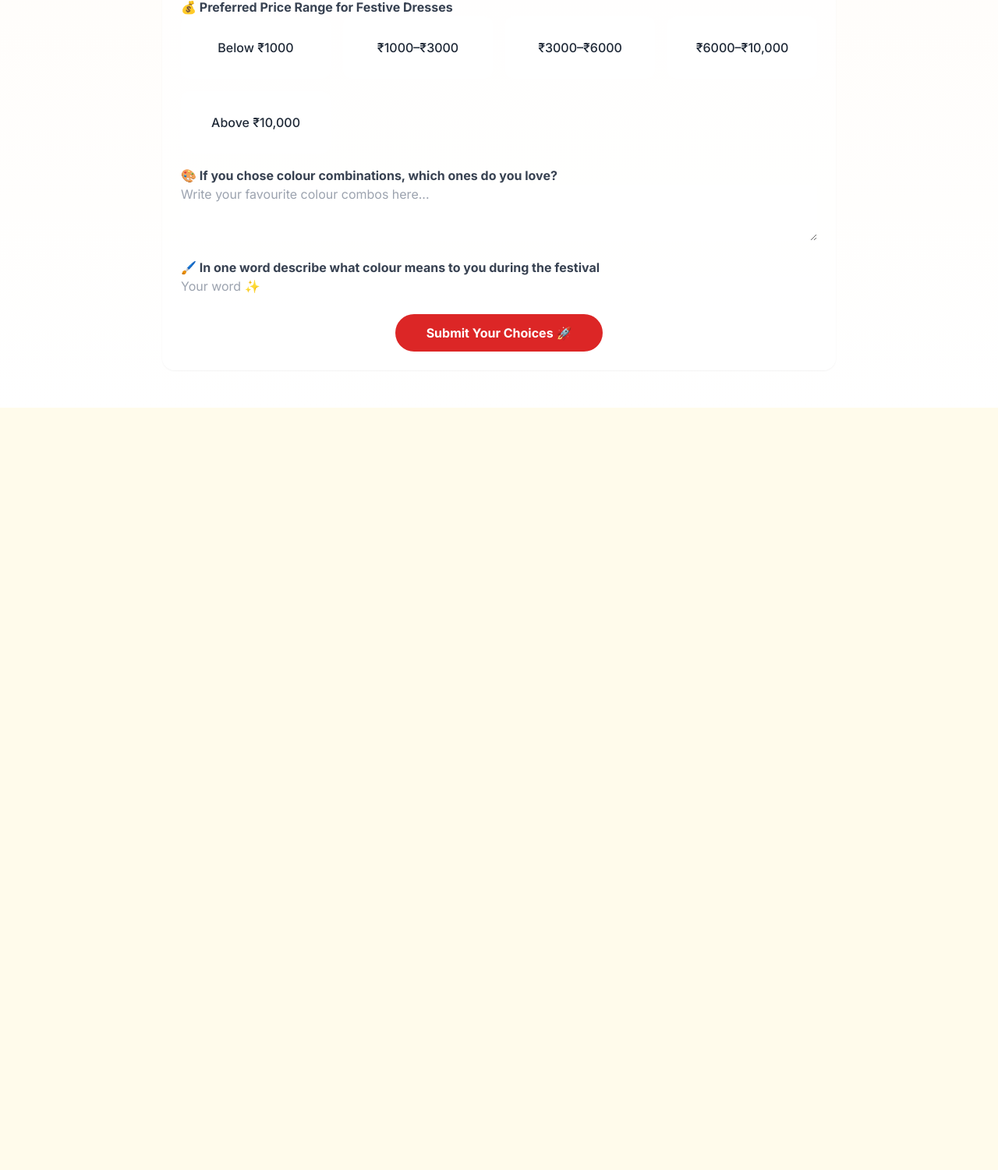
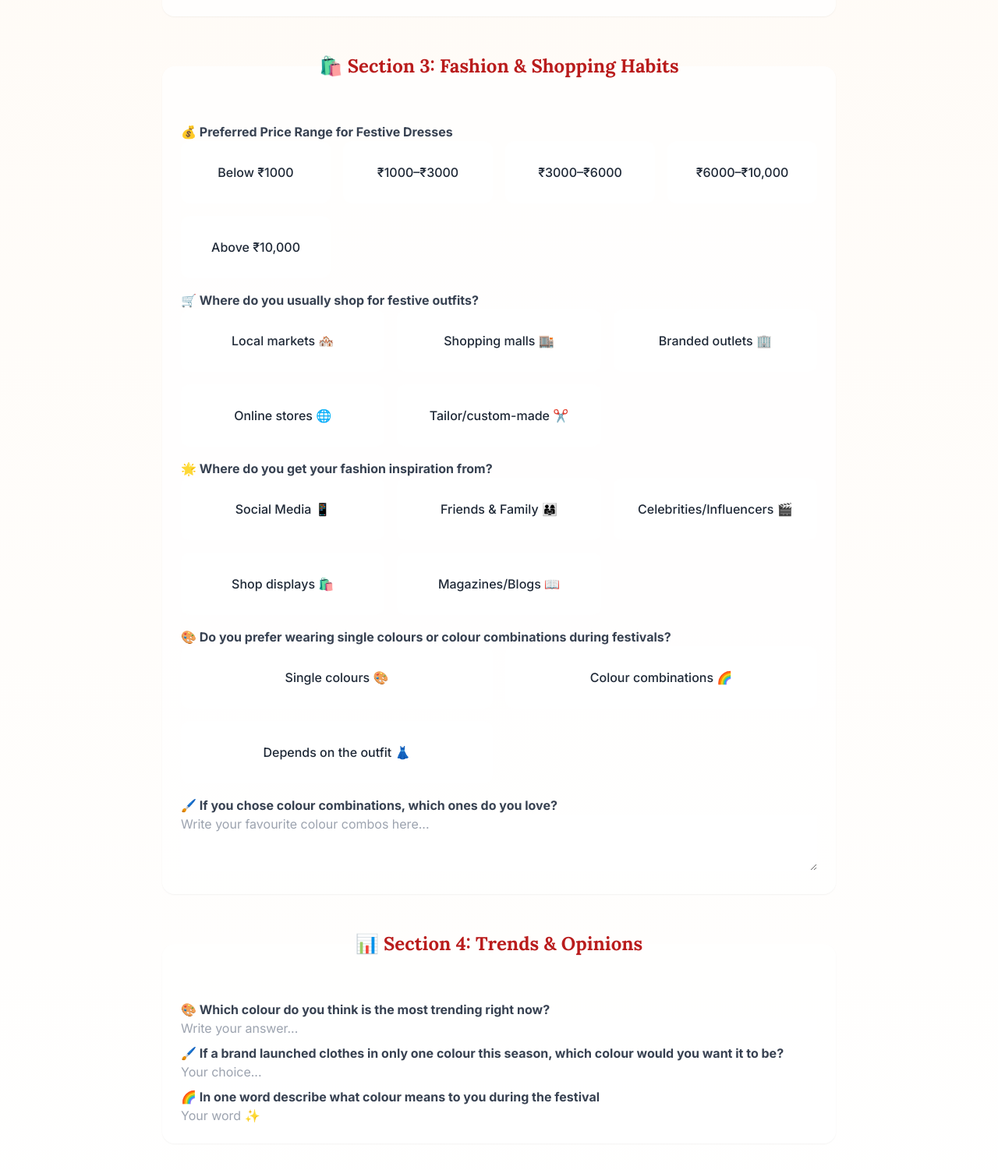
Before and after one commit to jewelshell/my-css-project, a plain HTML site: page index.html in a window 1280 px wide. Shown: the part 1339-2840 px from the top of the page at 78% size. Before the commit the page ends 1862 px from the top, so only its background shows below. Drawn offline with nearby package versions, Linux system fonts and the light colour scheme.

Commit message:
Update index.html

```diff
--- a/index.html
+++ b/index.html
@@ -10,43 +10,12 @@
 <link href="https://fonts.googleapis.com/css2?family=Inter:wght@400;500;700&family=Lora:ital,wght@0,400..700;1,400..700&display=swap" rel="stylesheet">
 <style>
 body { font-family: 'Inter', sans-serif; background: linear-gradient(to bottom, #fff8f0, #fff); }
-h1, h2, h3, legend { font-family: 'Lora', serif; }
-.option-card {
-  transition: all 0.3s ease-in-out;
-  background-color: white;
-  cursor: pointer;
-  min-height: 80px;
-  display: flex;
-  flex-direction: column;
-  align-items: center;
-  justify-content: center;
-  border-radius: 0.75rem;
-  padding: 0.75rem;
-  position: relative;
-  text-align: center;
-  font-weight: 500;
-}
+h1,h2,h3,legend { font-family: 'Lora', serif; }
+.option-card { transition: all 0.3s ease-in-out; background-color: white; cursor: pointer; min-height: 80px; display: flex; flex-direction: column; align-items: center; justify-content: center; border-radius: 0.75rem; padding: 0.75rem; position: relative; text-align: center; font-weight: 500; }
 .option-card span { word-break: break-word; }
-.option-card.selected {
-  outline: 4px solid #EF4444;
-  outline-offset: 2px;
-  transform: scale(1.08) rotate(1deg);
-  box-shadow: 0 10px 20px -3px rgb(0 0 0 / 0.2), 0 6px 8px -4px rgb(0 0 0 / 0.1);
-  background: linear-gradient(135deg, #fff1f0, #ffe7b2);
-}
-.option-card:hover {
-  transform: scale(1.05);
-  box-shadow: 0 12px 22px -4px rgb(0 0 0 / 0.25);
-}
-.option-card::after {
-  content: "✨🪔🎉";
-  position: absolute;
-  top: -10px;
-  right: -10px;
-  font-size: 1.2rem;
-  opacity: 0;
-  transition: all 0.3s ease-in-out;
-}
+.option-card.selected { outline: 4px solid #EF4444; outline-offset: 2px; transform: scale(1.08) rotate(1deg); box-shadow: 0 10px 20px -3px rgb(0 0 0 / 0.2), 0 6px 8px -4px rgb(0 0 0 / 0.1); background: linear-gradient(135deg, #fff1f0, #ffe7b2);}
+.option-card:hover { transform: scale(1.05); box-shadow: 0 12px 22px -4px rgb(0 0 0 / 0.25);}
+.option-card::after { content: "✨🪔🎉"; position: absolute; top: -10px; right: -10px; font-size: 1.2rem; opacity: 0; transition: all 0.3s ease-in-out;}
 .option-card:hover::after { opacity: 1; transform: translate(-5px,-5px) rotate(10deg);}
 .checkmark { position: absolute; top: 5px; right: 8px; font-size: 1.2rem; display: none; }
 .option-card.selected .checkmark { display: block; }
@@ -83,7 +52,7 @@ We are conducting a short survey to find out the trending colours, styles, and f
 </div>
 </fieldset>
 
-<!-- Section 1: Basic Info -->
+<!-- Section 1: Basic Information -->
 <fieldset class="bg-white/80 p-6 rounded-2xl shadow-sm">
 <legend class="text-2xl font-bold mb-6 text-center text-red-700 w-full">🎯 Section 1: Basic Information</legend>
 <div class="grid grid-cols-1 sm:grid-cols-2 gap-6">
@@ -133,6 +102,7 @@ We are conducting a short survey to find out the trending colours, styles, and f
 <label for="location" class="block text-sm font-medium text-gray-700 mb-1">📍 Location (City/Area)</label>
 <input type="text" id="location" name="location" class="form-input block w-full px-3 py-2 border border-gray-300 rounded-md shadow-sm bg-green-50 focus:outline-none sm:text-sm" placeholder="City/Area 🏙️">
 </div>
+
 </div>
 </fieldset>
 
@@ -140,14 +110,16 @@ We are conducting a short survey to find out the trending colours, styles, and f
 <fieldset class="bg-white/80 p-6 rounded-2xl shadow-sm">
 <legend class="text-2xl font-bold mb-6 text-center text-red-700 w-full">🎨 Section 2: Style & Colour Preferences</legend>
 
+<!-- Colour Preference -->
 <div>
 <label class="block mb-2 font-semibold text-gray-700">🌈 Which colour do you feel best represents this festive season?</label>
 <div id="colorOptions" class="grid grid-cols-2 sm:grid-cols-3 md:grid-cols-4 gap-4"></div>
 <input type="hidden" name="colors" id="hiddenColors">
 </div>
 
+<!-- Outfit Preference -->
 <div>
-<label class="block mb-2 font-semibold text-gray-700">👗 What type of outfits do you usually prefer during festivals?</label>
+<label class="block mb-2 font-semibold text-gray-700 mt-4">👗 What type of outfits do you usually prefer during festivals?</label>
 <div id="styleOptions" class="grid grid-cols-2 sm:grid-cols-3 md:grid-cols-3 gap-4">
 <div class="option-card" data-group="style" data-value="Indian">Indian 🧵<span class="checkmark">✔️</span></div>
 <div class="option-card" data-group="style" data-value="Western">Western 👗<span class="checkmark">✔️</span></div>
@@ -156,12 +128,17 @@ We are conducting a short survey to find out the trending colours, styles, and f
 <input type="hidden" name="style" id="hiddenStyle">
 </div>
 
-<!-- Sections 3 & 4: Fashion & Shopping Habits + Trends & Opinions -->
-<!-- All your remaining questions like price, shopping, inspirations, single/mix colours, trending colours, open-ended are included below -->
+<!-- More MCQs for Indian/Western/Formal/Casual colours can be added similarly -->
 
-<!-- Example: Preferred Price Range -->
+</fieldset>
+
+<!-- Section 3: Fashion & Shopping Habits -->
+<fieldset class="bg-white/80 p-6 rounded-2xl shadow-sm">
+<legend class="text-2xl font-bold mb-6 text-center text-red-700 w-full">🛍️ Section 3: Fashion & Shopping Habits</legend>
+
+<!-- Price Range -->
 <div>
-<label class="block font-semibold text-gray-700 mt-4">💰 Preferred Price Range for Festive Dresses</label>
+<label class="block font-semibold text-gray-700 mt-2">💰 Preferred Price Range for Festive Dresses</label>
 <div id="budgetOptions" class="grid grid-cols-2 sm:grid-cols-3 md:grid-cols-4 gap-4">
 <div class="option-card" data-group="budget" data-value="Below ₹1000">Below ₹1000 <span class="checkmark">✔️</span></div>
 <div class="option-card" data-group="budget" data-value="₹1000–₹3000">₹1000–₹3000 <span class="checkmark">✔️</span></div>
@@ -172,17 +149,70 @@ We are conducting a short survey to find out the trending colours, styles, and f
 <input type="hidden" name="budget" id="hiddenBudget">
 </div>
 
-<!-- Open-ended: Colour combinations -->
+<!-- Shopping Place -->
 <div>
-<label class="block font-semibold text-gray-700 mt-4">🎨 If you chose colour combinations, which ones do you love?</label>
+<label class="block font-semibold text-gray-700 mt-4">🛒 Where do you usually shop for festive outfits?</label>
+<div id="shoppingOptions" class="grid grid-cols-2 sm:grid-cols-3 md:grid-cols-3 gap-4">
+<div class="option-card" data-group="shopping" data-value="Local markets">Local markets 🏘️<span class="checkmark">✔️</span></div>
+<div class="option-card" data-group="shopping" data-value="Shopping malls">Shopping malls 🏬<span class="checkmark">✔️</span></div>
+<div class="option-card" data-group="shopping" data-value="Branded outlets">Branded outlets 🏢<span class="checkmark">✔️</span></div>
+<div class="option-card" data-group="shopping" data-value="Online stores">Online stores 🌐<span class="checkmark">✔️</span></div>
+<div class="option-card" data-group="shopping" data-value="Tailor/custom-made">Tailor/custom-made ✂️<span class="checkmark">✔️</span></div>
+</div>
+<input type="hidden" name="shopping" id="hiddenShopping">
+</div>
+
+<!-- Inspiration -->
+<div>
+<label class="block font-semibold text-gray-700 mt-4">🌟 Where do you get your fashion inspiration from?</label>
+<div id="inspirationOptions" class="grid grid-cols-2 sm:grid-cols-3 md:grid-cols-3 gap-4">
+<div class="option-card" data-group="inspiration" data-value="Social Media">Social Media 📱<span class="checkmark">✔️</span></div>
+<div class="option-card" data-group="inspiration" data-value="Friends & Family">Friends & Family 👨‍👩‍👧<span class="checkmark">✔️</span></div>
+<div class="option-card" data-group="inspiration" data-value="Celebrities/Influencers">Celebrities/Influencers 🎬<span class="checkmark">✔️</span></div>
+<div class="option-card" data-group="inspiration" data-value="Shop displays">Shop displays 🛍️<span class="checkmark">✔️</span></div>
+<div class="option-card" data-group="inspiration" data-value="Magazines/Blogs">Magazines/Blogs 📖<span class="checkmark">✔️</span></div>
+</div>
+<input type="hidden" name="inspiration" id="hiddenInspiration">
+</div>
+
+<!-- Single/Combination -->
+<div>
+<label class="block font-semibold text-gray-700 mt-4">🎨 Do you prefer wearing single colours or colour combinations during festivals?</label>
+<div id="singleCombo" class="grid grid-cols-2 gap-4">
+<div class="option-card" data-group="singleCombo" data-value="Single colours">Single colours 🎨<span class="checkmark">✔️</span></div>
+<div class="option-card" data-group="singleCombo" data-value="Colour combinations">Colour combinations 🌈<span class="checkmark">✔️</span></div>
+<div class="option-card" data-group="singleCombo" data-value="Depends on the outfit">Depends on the outfit 👗<span class="checkmark">✔️</span></div>
+</div>
+<input type="hidden" name="singleCombo" id="hiddenSingleCombo">
+</div>
+
+<!-- Colour combinations open text -->
+<div>
+<label class="block font-semibold text-gray-700 mt-4">🖌️ If you chose colour combinations, which ones do you love?</label>
 <textarea name="colorCombination" rows="3" class="form-input w-full" placeholder="Write your favourite colour combos here..."></textarea>
 </div>
+</fieldset>
 
-<!-- Short answer for colour meaning -->
+<!-- Section 4: Trends & Opinions -->
+<fieldset class="bg-white/80 p-6 rounded-2xl shadow-sm">
+<legend class="text-2xl font-bold mb-6 text-center text-red-700 w-full">📊 Section 4: Trends & Opinions</legend>
+
 <div>
-<label class="block font-semibold text-gray-700 mt-4">🖌️ In one word describe what colour means to you during the festival</label>
+<label class="block font-semibold text-gray-700 mt-2">🎨 Which colour do you think is the most trending right now?</label>
+<input type="text" name="trendingColour" class="form-input w-full" placeholder="Write your answer...">
+</div>
+
+<div>
+<label class="block font-semibold text-gray-700 mt-2">🖌️ If a brand launched clothes in only one colour this season, which colour would you want it to be?</label>
+<input type="text" name="brandColour" class="form-input w-full" placeholder="Your choice...">
+</div>
+
+<div>
+<label class="block font-semibold text-gray-700 mt-2">🌈 In one word describe what colour means to you during the festival</label>
 <input type="text" name="colourMeaning" class="form-input w-full" placeholder="Your word ✨">
 </div>
+
+</fieldset>
 
 <div class="text-center pt-6">
 <button type="submit" class="bg-red-600 text-white font-bold py-3 px-10 rounded-full hover:bg-red-700 focus:outline-none focus:ring-4 focus:ring-red-300 transition-all duration-300 transform hover:scale-105">
@@ -199,7 +229,7 @@ Submit Your Choices 🚀
 
 <script>
 document.addEventListener('DOMContentLoaded', () => {
-    const multiGroups=['color','style','age','gender','budget'];
+  const multiGroups=['color','style','age','gender','budget','shopping','inspiration','singleCombo'];
   document.querySelectorAll('.option-card').forEach(card=>{
     card.addEventListener('click',()=>{
       const group=card.dataset.group;
@@ -217,6 +247,9 @@ document.addEventListener('DOMContentLoaded', () => {
     document.getElementById('hiddenColors').value = Array.from(document.querySelectorAll('.option-card.selected[data-group="color"]')).map(e=>e.dataset.value).join(', ');
     document.getElementById('hiddenStyle').value = document.querySelector('.option-card.selected[data-group="style"]')?.dataset.value || '';
     document.getElementById('hiddenBudget').value = document.querySelector('.option-card.selected[data-group="budget"]')?.dataset.value || '';
+    document.getElementById('hiddenShopping').value = Array.from(document.querySelectorAll('.option-card.selected[data-group="shopping"]')).map(e=>e.dataset.value).join(', ');
+    document.getElementById('hiddenInspiration').value = Array.from(document.querySelectorAll('.option-card.selected[data-group="inspiration"]')).map(e=>e.dataset.value).join(', ');
+    document.getElementById('hiddenSingleCombo').value = document.querySelector('.option-card.selected[data-group="singleCombo"]')?.dataset.value || '';
     document.getElementById('surveyForm').style.display='none';
     document.getElementById('thankYouMessage').classList.remove('hidden');
     window.scrollTo(0,0);
```
Lines whose indentation alone changed are shown as unchanged.
